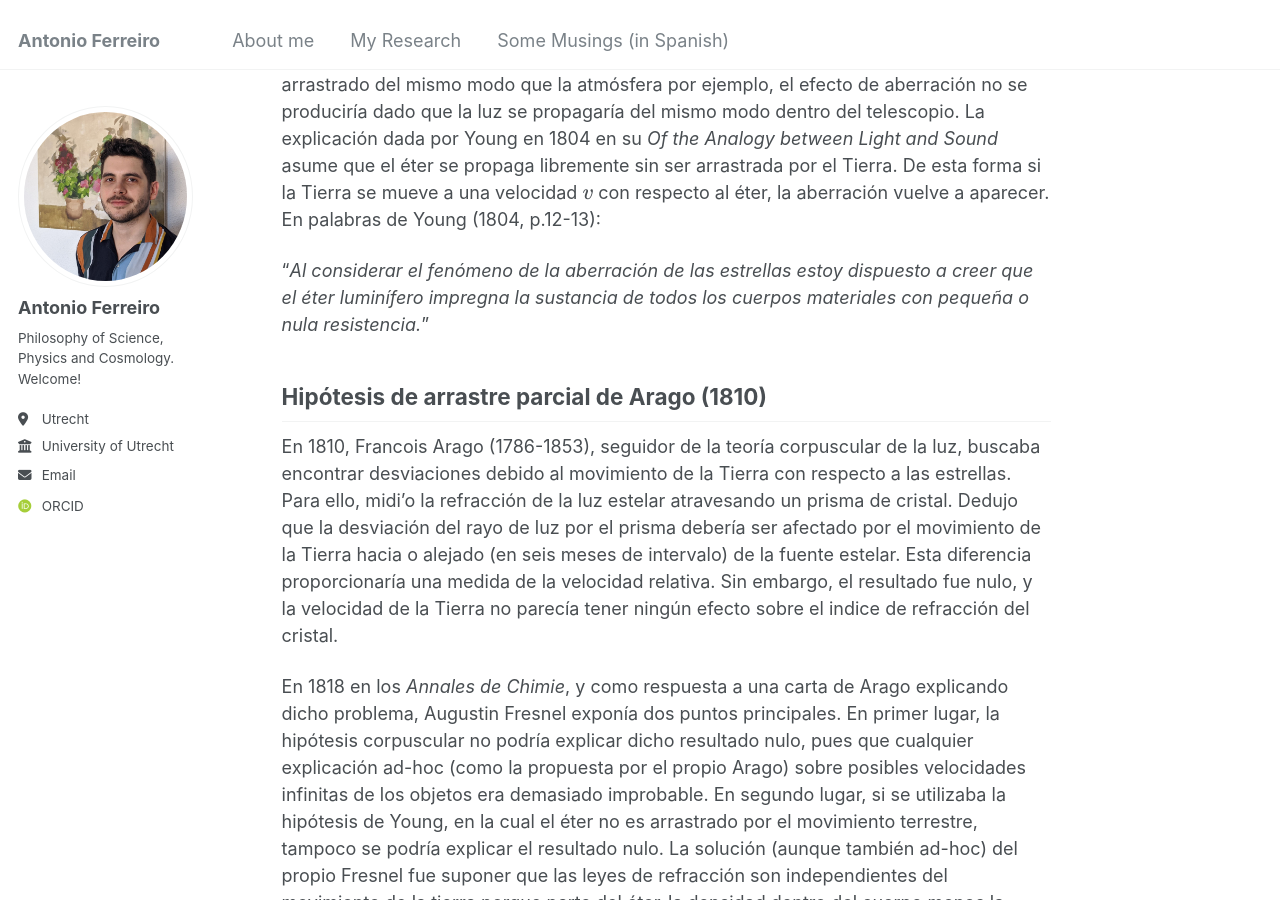
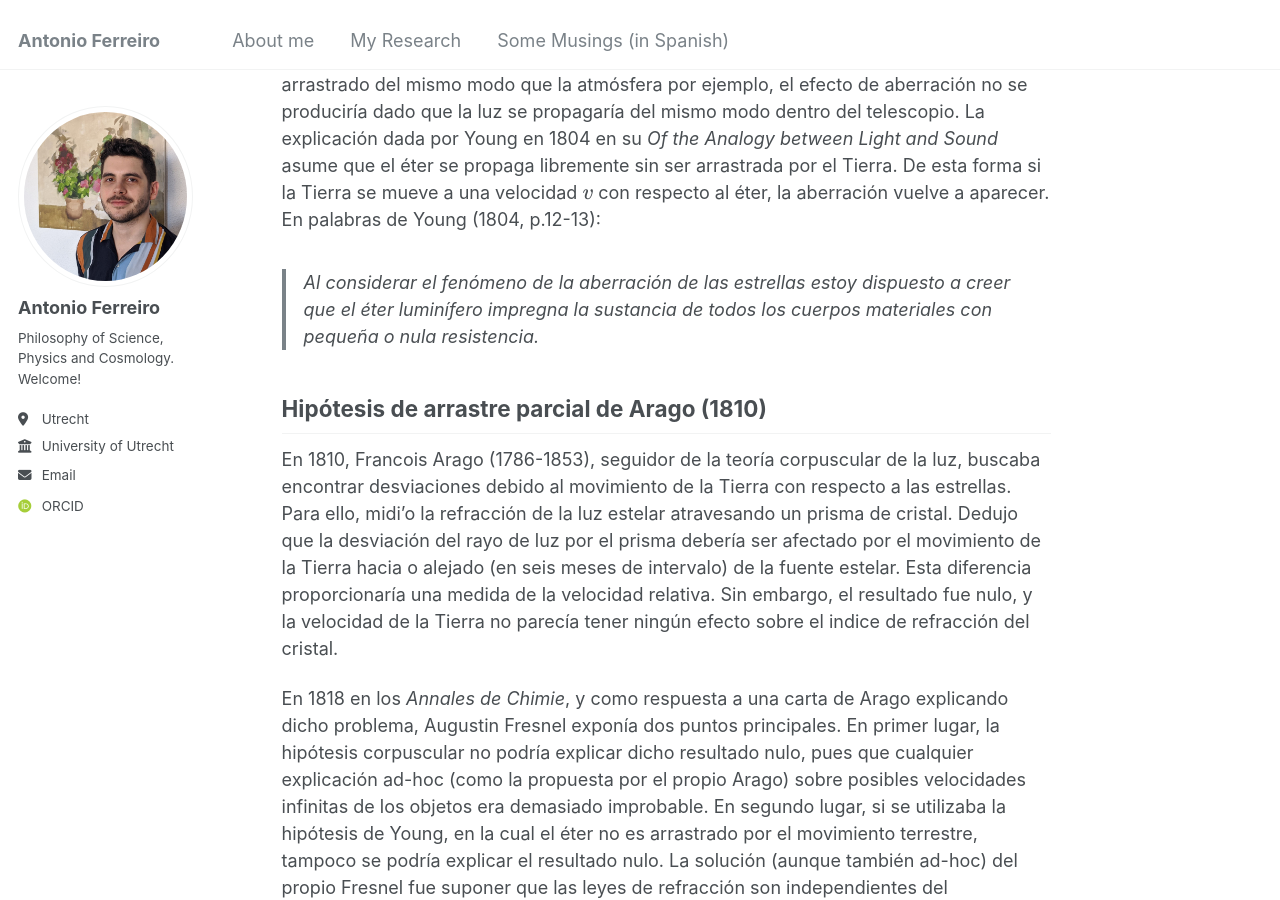
Before and after one commit to Anfedea/anfedea.github.io, a Jekyll site: the page built from _posts/2012-08-14-blog-post-1.md, in a window 1280 px wide and 900 px high, scrolled down 1700 px. Built offline with Jekyll 4.4.1, drawn with Linux system fonts in a browser that asks for light colours; some web fonts are replaced.

```diff
--- a/_posts/2012-08-14-blog-post-1.md
+++ b/_posts/2012-08-14-blog-post-1.md
@@ -39,7 +39,7 @@ $$
 
 Sin embargo, desde la teoría ondulatoria la explicación es más delicada. Si el éter fuese arrastrado del mismo modo que la atmósfera por ejemplo, el efecto de aberración no se produciría dado que la luz se propagaría del mismo modo dentro del telescopio. La explicación dada por Young  en 1804 en su *Of the Analogy between Light and Sound* asume que el éter se propaga libremente sin ser arrastrada por el Tierra. De esta forma si la Tierra se mueve a una velocidad $$v$$ con respecto al éter, la aberración vuelve a aparecer. En palabras de Young (1804, p.12-13):
 
-"*Al considerar el fenómeno de la aberración de las estrellas estoy dispuesto a creer que el éter luminífero impregna la sustancia de todos los cuerpos materiales con pequeña o nula resistencia.*"
+> Al considerar el fenómeno de la aberración de las estrellas estoy dispuesto a creer que el éter luminífero impregna la sustancia de todos los cuerpos materiales con pequeña o nula resistencia.
 
 Hipótesis de arrastre parcial de Arago (1810)
 ------
```
